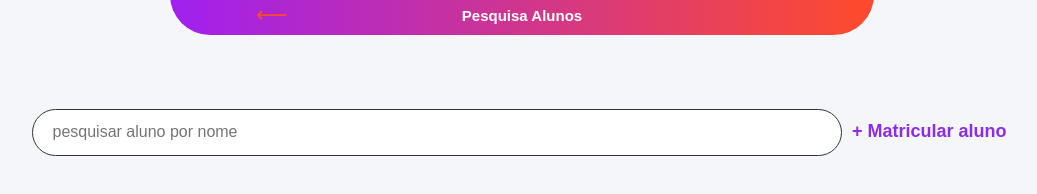
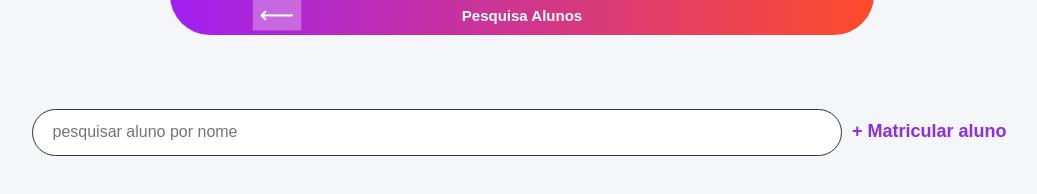
Before and after one commit to ThalitaFerreira098/TheTowerProject, a plain HTML site: page frontend/alunos.html in a window 1280 px wide. In both pictures the pointer is over the button 389 px from the left and 15 px from the top of the page. Shown: the whole page, without its empty margins (118-1155 px from the left). Drawn offline with Linux system fonts and the light colour scheme.

Commit message:
Fix: Ajuste de padronização de botão de retorno para transições entre paginas.

```diff
--- a/frontend/assets/css/alunos.css
+++ b/frontend/assets/css/alunos.css
@@ -38,7 +38,7 @@ body{
 
 .btn-voltar {
     position: absolute;
-    left: 80px;
+    left: 85px;
     top: 50%;
     transform: translateY(-50%);
     background: none;
@@ -50,10 +50,8 @@ body{
 }
 
 .btn-voltar:hover {
-    color: #ff4b2b;
-}
-.btn-voltar:hover {
-    color: #ff4b2b;
+    background: rgba(255, 255, 255, 0.3);
+    transform: translateY(-50%) scale(1.1);
 }
 
 .search-area {
--- a/frontend/assets/css/aula.css
+++ b/frontend/assets/css/aula.css
@@ -49,6 +49,19 @@
     display: flex;
     align-items: center;
     justify-content: center;
+}
+
+.btn-voltar {
+    position: absolute;
+    left: 85px;
+    top: 50%;
+    transform: translateY(-50%);
+    background: none;
+    border: none;
+    color: #fff;
+    font-size: 22px;
+    cursor: pointer;
+    transition: 0.3s;
 }
 
 .btn-voltar:hover {
--- a/frontend/assets/css/aulas_demonstrativas.css
+++ b/frontend/assets/css/aulas_demonstrativas.css
@@ -40,7 +40,7 @@ body {
 
 .btn-voltar {
     position: absolute;
-    left: 80px;
+    left: 85px;
     top: 50%;
     transform: translateY(-50%);
     background: none;
@@ -52,7 +52,8 @@ body {
 }
 
 .btn-voltar:hover {
-    color: #ff4b2b;
+    background: rgba(255, 255, 255, 0.3);
+    transform: translateY(-50%) scale(1.1);
 }
 
 
--- a/frontend/assets/css/cadastra_material.css
+++ b/frontend/assets/css/cadastra_material.css
@@ -60,7 +60,7 @@ body{
 
 .btn-voltar {
     position: absolute;
-    left: 80px;
+    left: 85px;
     top: 50%;
     transform: translateY(-50%);
     background: none;
@@ -72,9 +72,9 @@ body{
 }
 
 .btn-voltar:hover {
-    color: #ff4b2b;
+    background: rgba(255, 255, 255, 0.3);
+    transform: translateY(-50%) scale(1.1);
 }
-
 
 .card{
   background:var(--card);
--- a/frontend/assets/css/criar_turma.css
+++ b/frontend/assets/css/criar_turma.css
@@ -40,7 +40,7 @@ body{
 
 .btn-voltar {
     position: absolute;
-    left: 80px;
+    left: 85px;
     top: 50%;
     transform: translateY(-50%);
     background: none;
@@ -52,7 +52,8 @@ body{
 }
 
 .btn-voltar:hover {
-    color: #ff4b2b;
+    background: rgba(255, 255, 255, 0.3);
+    transform: translateY(-50%) scale(1.1);
 }
 
 .conteudo{
--- a/frontend/assets/css/financas.css
+++ b/frontend/assets/css/financas.css
@@ -46,7 +46,7 @@
 
 .btn-voltar {
     position: absolute;
-    left: 80px;
+    left: 85px;
     top: 50%;
     transform: translateY(-50%);
     background: none;
@@ -58,11 +58,11 @@
 }
 
 .btn-voltar:hover {
-    color: #ff4b2b;
+    background: rgba(255, 255, 255, 0.3);
+    transform: translateY(-50%) scale(1.1);
 }
 
 
-/* Estilos gerais */
 body {
   margin: 0;
   background: var(--bg);
--- a/frontend/assets/css/matricular_aluno.css
+++ b/frontend/assets/css/matricular_aluno.css
@@ -40,7 +40,7 @@ body {
 
 .btn-voltar {
     position: absolute;
-    left: 80px;
+    left: 85px;
     top: 50%;
     transform: translateY(-50%);
     background: none;
@@ -51,9 +51,9 @@ body {
     transition: 0.3s;
 }
 
-
 .btn-voltar:hover {
-    color: #ff4b2b;
+    background: rgba(255, 255, 255, 0.3);
+    transform: translateY(-50%) scale(1.1);
 }
 
 
--- a/frontend/assets/css/turma_info.css
+++ b/frontend/assets/css/turma_info.css
@@ -53,7 +53,7 @@ body {
 
 .btn-voltar {
     position: absolute;
-    left: 80px;
+    left: 85px;
     top: 50%;
     transform: translateY(-50%);
     background: none;
@@ -64,11 +64,10 @@ body {
     transition: 0.3s;
 }
 
-
 .btn-voltar:hover {
-    color: #ff4b2b;
+    background: rgba(255, 255, 255, 0.3);
+    transform: translateY(-50%) scale(1.1);
 }
-
 .container-info{
     text-align: center;
     margin: 20px auto 20px auto;
--- a/frontend/assets/css/turmas.css
+++ b/frontend/assets/css/turmas.css
@@ -39,7 +39,7 @@ body {
 
 .btn-voltar {
     position: absolute;
-    left: 80px;
+    left: 85px;
     top: 50%;
     transform: translateY(-50%);
     background: none;
@@ -51,11 +51,8 @@ body {
 }
 
 .btn-voltar:hover {
-    color: #ff4b2b;
-}
-
-.btn-voltar:hover {
-    color: #ff4b2b;
+    background: rgba(255, 255, 255, 0.3);
+    transform: translateY(-50%) scale(1.1);
 }
 
 
```
